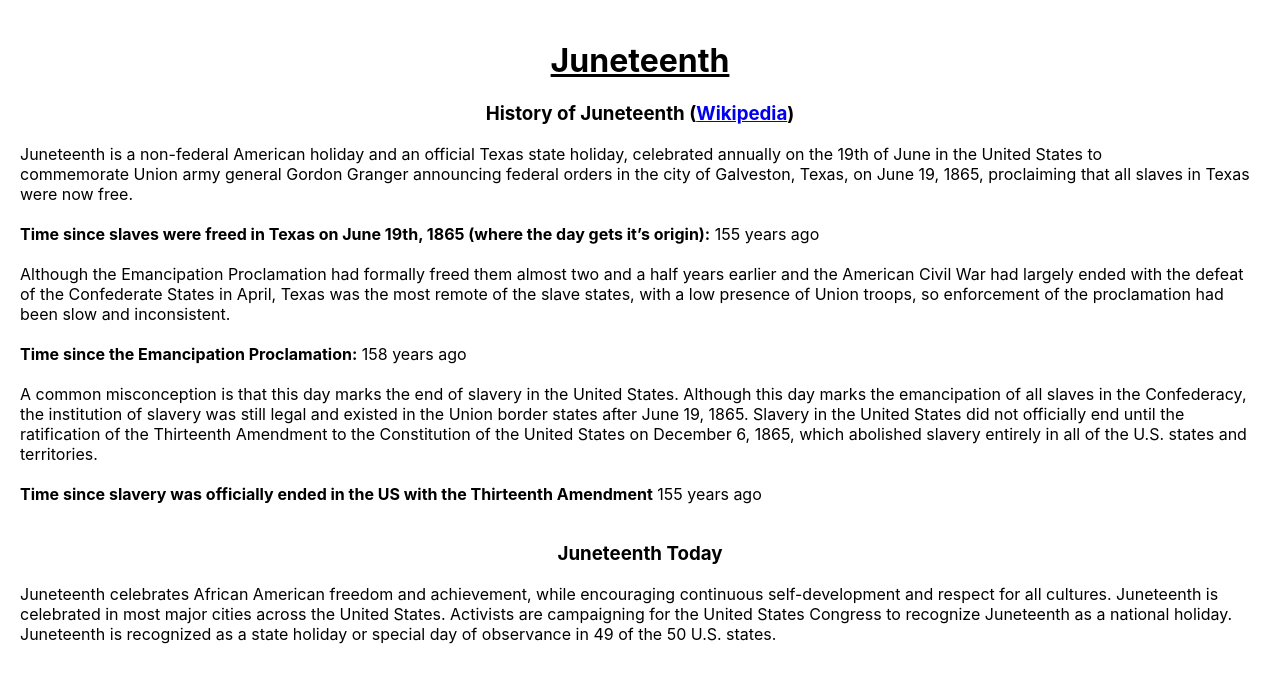
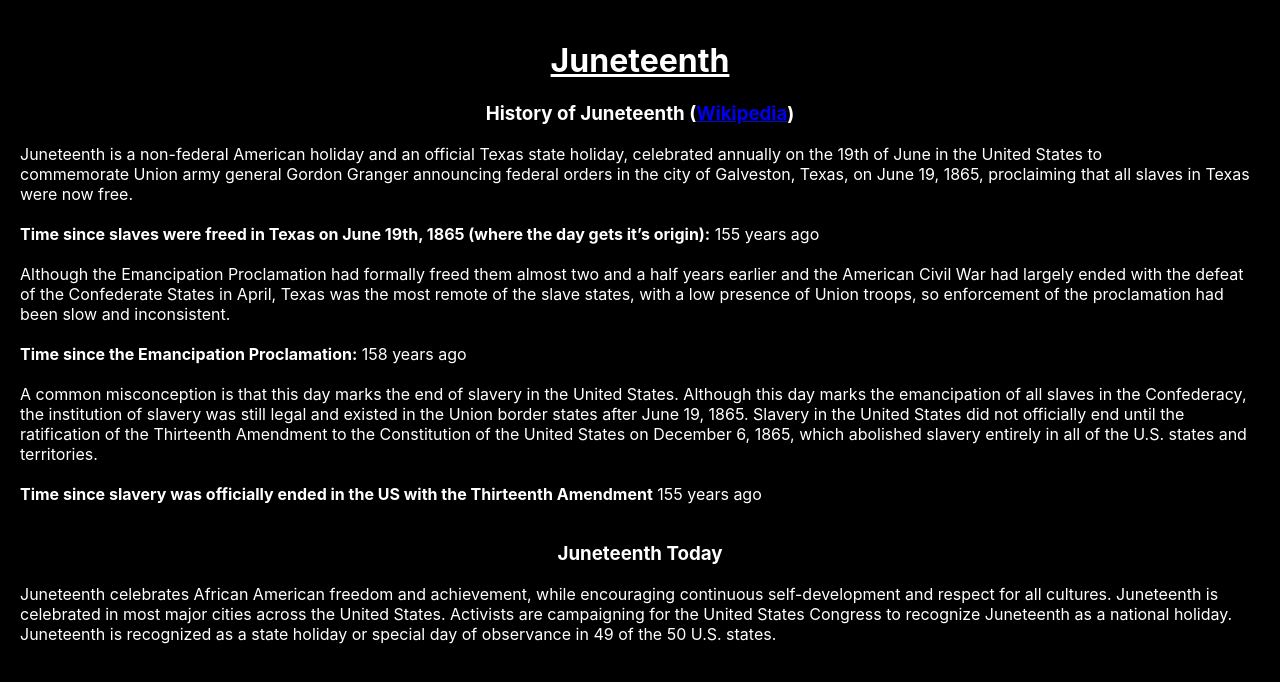
Before and after one commit to tylerthomasallen/juneteenth, a React (Create React App) app: page / in a window 1280 px wide. Shown: the top 682 px of the page. Built offline with nearby package versions, Linux system fonts and the light colour scheme.

Commit message:
add logo

```diff
--- a/src/App.css
+++ b/src/App.css
@@ -1,6 +1,6 @@
 body {
-  /* background: black; */
-  /* color: white; */
+  background: black;
+  color: white;
 }
 
 .App {
```
Also changed, not shown: src/logo.svg (deleted), 1 other file (tests, documents, lock files or other folders).
